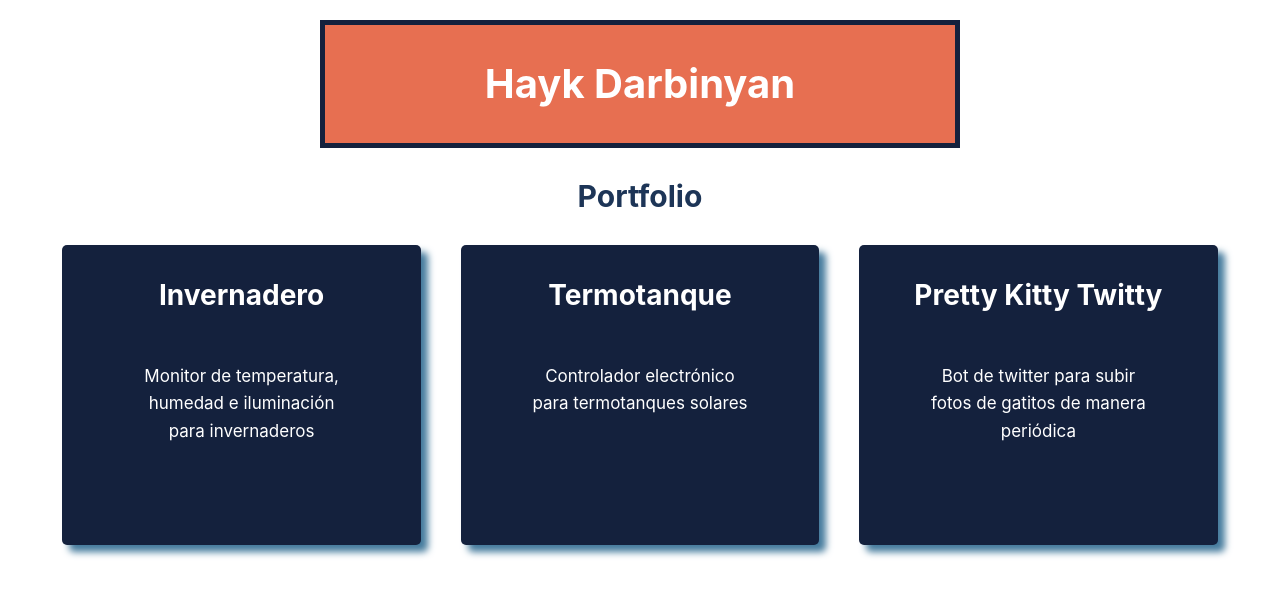
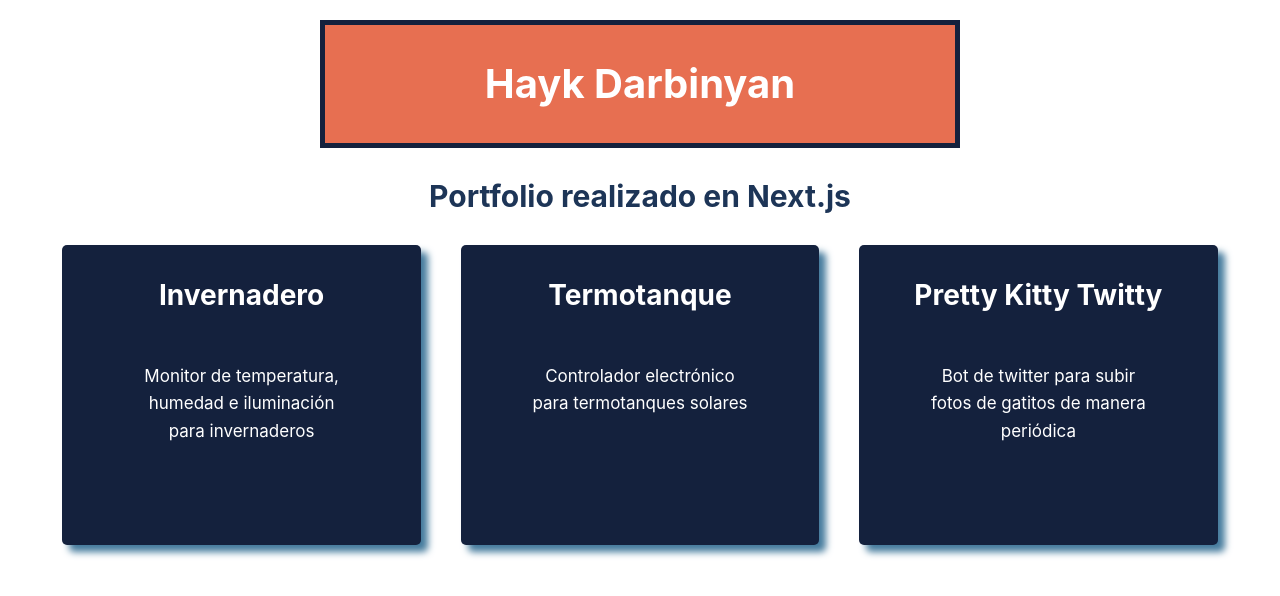
Before and after one commit to haykodarb/portfolio, a Next.js app: page / in a window 1280 px wide. Shown: the top 596 px of the page. Built offline with nearby package versions, Linux system fonts and the light colour scheme.

Commit message:
Changed second title

```diff
--- a/pages/index.js
+++ b/pages/index.js
@@ -14,7 +14,7 @@ export default function Home() {
           <h1>Hayk Darbinyan</h1>
         </div>
         <div className={styles.test}>
-          <h2>Portfolio</h2>
+          <h2>Portfolio realizado en Next.js</h2>
         </div>
         <div className={styles.projectContainer}>
           <Link href="/invernadero">
```
